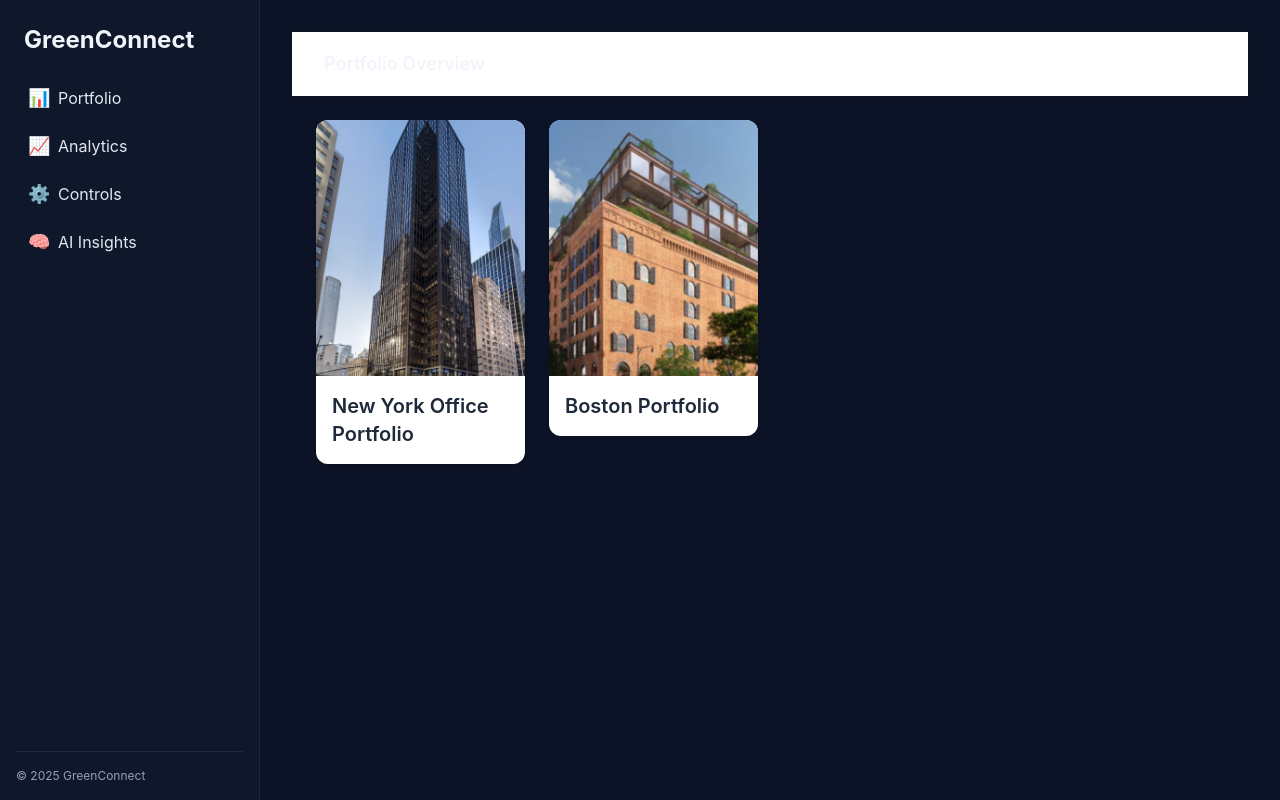
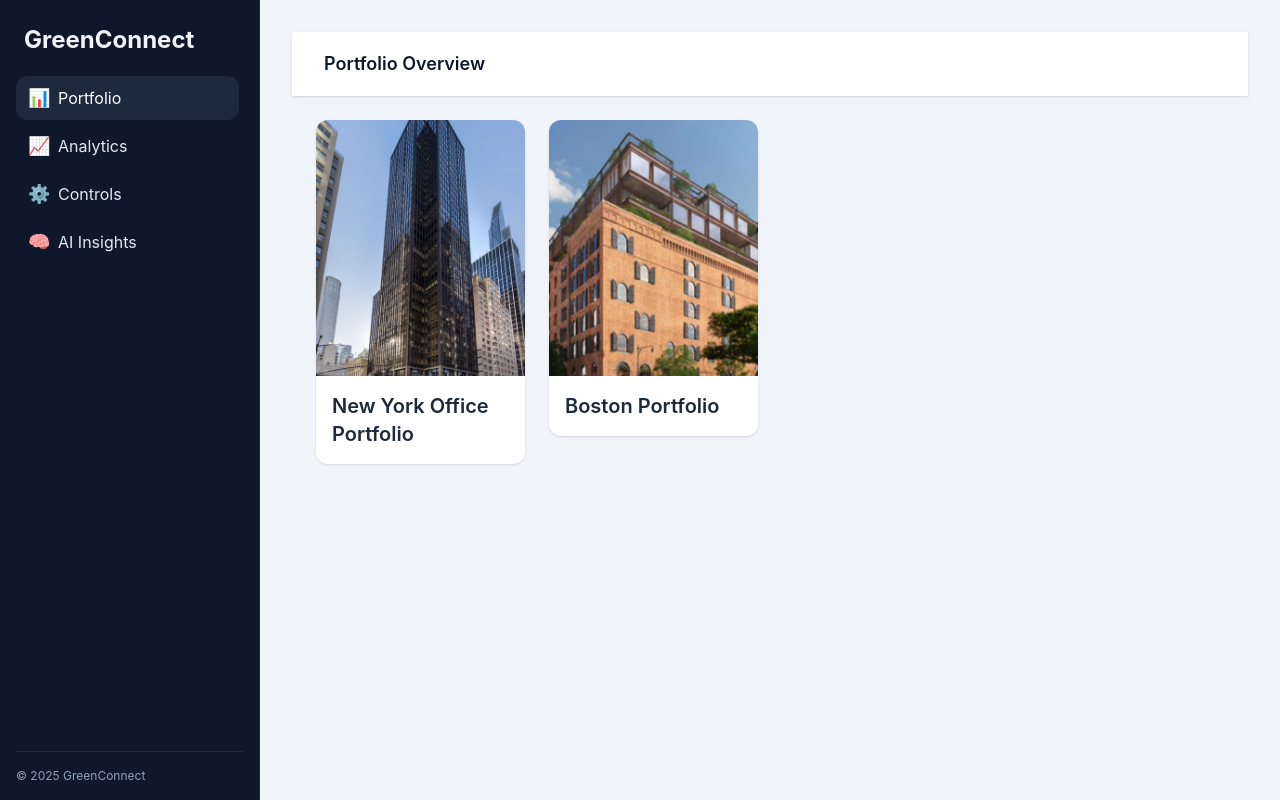
Before and after one commit to lcassociates/greenconnect-rtem, a Next.js app: page / in a window 1280 px wide. Built offline with nearby package versions, Linux system fonts and the light colour scheme.

Commit message:
fix the background color

```diff
--- a/app/components/ResponsiveLayout.tsx
+++ b/app/components/ResponsiveLayout.tsx
@@ -13,7 +13,7 @@ import { useEffect, useMemo, useRef, useState } from "react";
  */
 
 const MENU = [
-  { label: "Portfolio", href: "/portfolio", icon: "📊" },
+  { label: "Portfolio", href: "/", icon: "📊" },
   { label: "Analytics", href: "/analytics", icon: "📈" },
   { label: "Controls", href: "/controls", icon: "⚙️" },
   { label: "AI Insights", href: "/ai-insights", icon: "🧠" },
@@ -29,7 +29,7 @@ export default function ResponsiveLayout({
       <MobileTopBar />
       <div className="mx-auto max-w-[1600px] grid grid-cols-1 md:grid-cols-[260px_1fr]">
         <DesktopSidebar />
-        <main className="min-h-[calc(100vh-56px)] md:min-h-screen bg-slate-950/20">
+        <main className="min-h-screen bg-slate-100 text-slate-900">
           <div className="p-4 md:p-8">{children}</div>
         </main>
       </div>
--- a/app/page.tsx
+++ b/app/page.tsx
@@ -8,6 +8,7 @@ import PortfolioPreviewCard from "./components/PortfolioPreviewCard";
 export default function Home() {
   const [selectedPortfolioId, setSelectedPortfolioId] = useState<string | null>(null);
   const selectedPortfolio = mockPortfolios.find(p => p.id === selectedPortfolioId);
+
 
   return (
     <>
```
